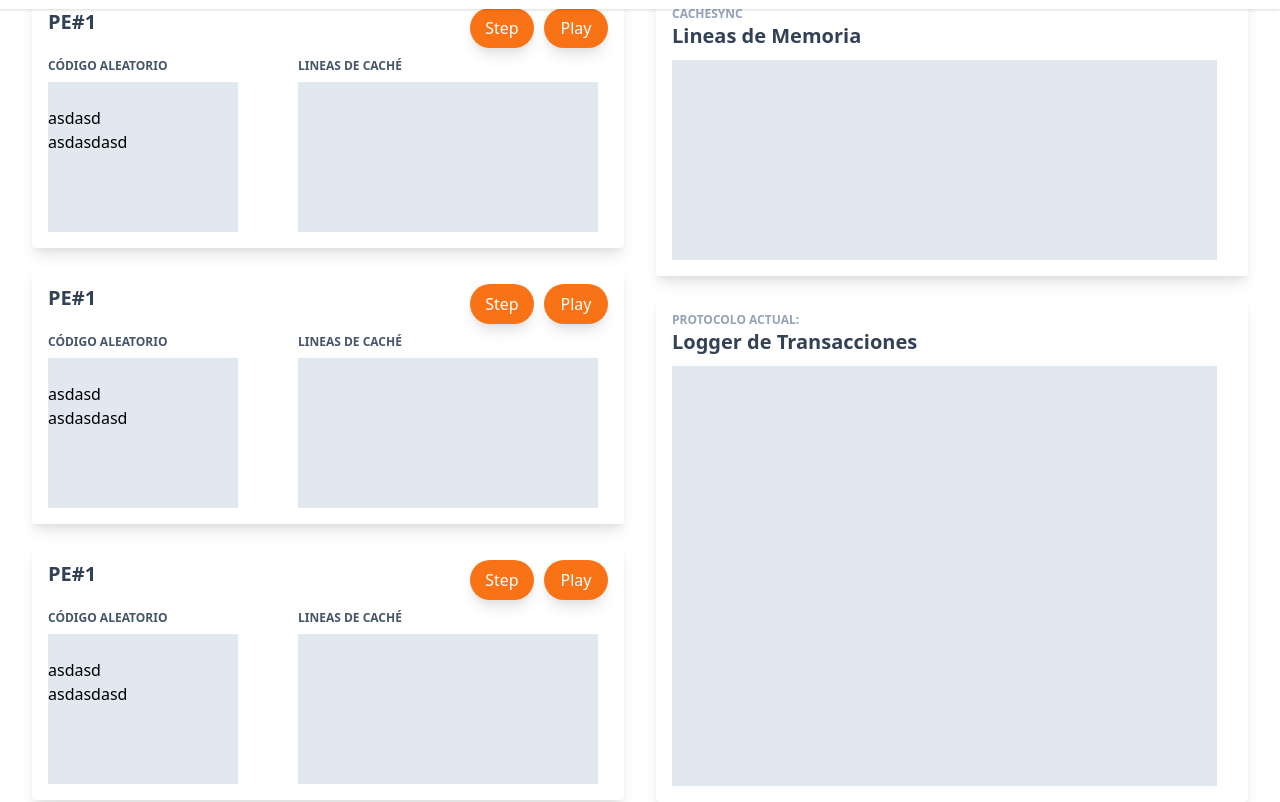
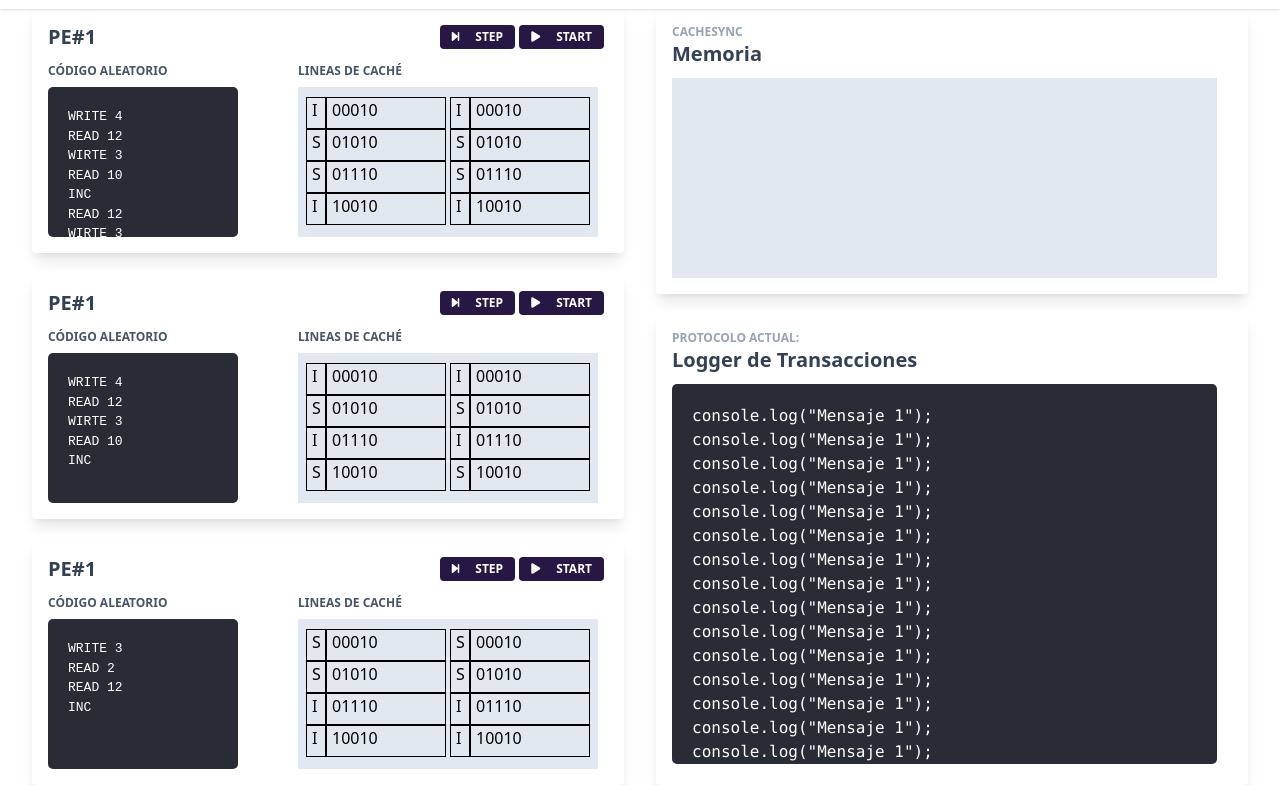
Before and after one commit to ce-itcr/sw-cache-coherence, a React app: page /app/dashboard in a window 1280 px wide. Shown: the part 66-868 px from the top of the page. Built offline with nearby package versions, Linux system fonts and the light colour scheme.

Commit message:
fix: ui changes on dashboard

```diff
--- a/package.json
+++ b/package.json
@@ -10,6 +10,7 @@
     "@testing-library/jest-dom": "^5.17.0",
     "@testing-library/react": "^13.4.0",
     "@testing-library/user-event": "^13.5.0",
+    "axios": "^1.5.1",
     "chart.js": "^2.9.4",
     "react": "^18.2.0",
     "react-dom": "^18.2.0",
--- /dev/null
+++ b/src/common/communication.js
@@ -0,0 +1,5 @@
+import axios from "axios";
+
+export class Communication {
+
+}
--- a/src/components/Cards/CardLines.js
+++ b/src/components/Cards/CardLines.js
@@ -12,7 +12,7 @@ export default function CardLines({
                                 CacheSync
                             </h5>
                             <span className="font-semibold text-xl text-blueGray-700">
-                                Lineas de Memoria
+                                Memoria
                             </span>
                         </div>
                     </div>
--- a/src/components/Cards/CardLogger.js
+++ b/src/components/Cards/CardLogger.js
@@ -1,6 +1,6 @@
 import React from "react";
 
-export default function CardLogger({ protocol
+export default function CardLogger({ protocol, logs
 }) {
     return (
         <>
@@ -9,7 +9,7 @@ export default function CardLogger({ protocol
                     <div className="flex flex-wrap">
                         <div className="relative w-full pr-4 max-w-full flex-grow flex-1">
                             <h5 className="text-blueGray-400 uppercase font-bold text-xs">
-                                Protocolo actual: <b>{protocol}</b>
+                                Protocolo actual: <b style={{color: '#FF6100'}}>{protocol}</b>
                             </h5>
                             <span className="font-semibold text-xl text-blueGray-700">
                                 Logger de Transacciones
@@ -17,8 +17,14 @@ export default function CardLogger({ protocol
                         </div>
                     </div>
                     <div className="flex flex-wrap" style={{ paddingTop: 10 }}>
-                        <div className="bg-blueGray-200" style={{ height: 420, width: 545 }}>
-
+                        <div style={{ height: 385, width: 545 }}>
+                            <div style={{height: 380, width: 545, backgroundColor: '#282c34', color: '#fff', padding: 20, borderRadius: 5, fontFamily: 'monospace', overflow: 'auto'}}>
+                                {logs.map((log, index) => (
+                                    <pre key={index} style={{margin: 0, whiteSpace: 'pre-wrap', wordWrap: 'break-word', lineHeight: 1.5}}>
+                                        <code>{log}</code>
+                                    </pre>
+                                ))}
+                            </div>
                         </div>
                     </div>
                 </div>
--- a/src/components/Cards/CardStats.js
+++ b/src/components/Cards/CardStats.js
@@ -3,10 +3,10 @@ import React from "react";
 export default function CardStats({
   statSubtitle,
   statTitle,
-  statIconColor,
   stepAction,
   playAction,
-  code
+  code,
+  lines
 }) {
   return (
     <>
@@ -22,44 +22,42 @@ export default function CardStats({
               </span>
             </div>
             <div className="relative w-auto pl-4 flex-initial">
-              <div
-                className={
-                  "text-white p-3 text-center inline-flex items-center justify-center w-16 h-10 shadow-lg rounded-full " +
-                  statIconColor
-                }
-                onClick={stepAction}
-                style={{ marginRight: 10 }}
+              <button
+                className="bg-indigo-500 text-white active:bg-indigo-600 text-xs font-bold uppercase px-3 py-1 rounded outline-none focus:outline-none mr-1 mb-1 ease-linear transition-all duration-150"
+                type="button"
+                style={{ backgroundColor: "#271744" }}
               >
+                <i className="fas fa-forward-step text-white mr-4"></i>
                 Step
-              </div>
-              <div
-                className={
-                  "text-white p-3 text-center inline-flex items-center justify-center w-16 h-10 shadow-lg rounded-full " +
-                  statIconColor
-                }
-                onClick={playAction}
+              </button>
+              <button
+                className="bg-indigo-500 text-white active:bg-indigo-600 text-xs font-bold uppercase px-3 py-1 rounded outline-none focus:outline-none mr-1 mb-1 ease-linear transition-all duration-150"
+                type="button"
+                style={{ backgroundColor: "#271744" }}
               >
-                Play
-              </div>
+                <i className="fas fa-play text-white mr-4"></i>
+                Start
+              </button>
+
             </div>
 
           </div>
-          <div className="flex flex-wrap" style={{paddingTop: 10}}>
-            <div className=""  style={{marginLeft: 0}}>
+          <div className="flex flex-wrap" style={{ paddingTop: 10 }}>
+            <div className="" >
               <label
                 className="block uppercase text-blueGray-600 text-xs font-bold mb-2"
                 htmlFor="full-name"
               >
                 Código aleatorio
               </label>
-              <div className="bg-blueGray-200" style={{ height: 150, width: 190 }}>
-                <span style={{ padding: 20, }}>
+              <div style={{ height: 150, width: 190, backgroundColor: '#282c34', color: '#fff', padding: 20, borderRadius: 5, fontFamily: 'monospace', overflow: 'auto' }}>
+                <span>
                   {code.map((line) => <p>{line}</p>)}
                 </span>
               </div>
 
             </div>
-            <div className="" style={{marginLeft: 60}}>
+            <div className="" style={{ marginLeft: 60 }}>
               <label
                 className="block uppercase text-blueGray-600 text-xs font-bold mb-2"
                 htmlFor="full-name"
@@ -67,7 +65,24 @@ export default function CardStats({
                 Lineas de caché
               </label>
               <div className="bg-blueGray-200" style={{ height: 150, width: 300 }}>
-
+                <div className="flex flex-wrap" style={{ justifyContent: 'center', justifySelf: 'center', paddingTop: 8}}>
+                  <span style={{ padding: 2, }}>
+                    {lines.map((line) =>
+                      <div className="flex flex-wrap">
+                        <p style={{ borderColor: '#000', border: 'solid', borderWidth: 0.5, width: 20, height: 32, paddingLeft: 5 }}>{line.key} </p>
+                        <p style={{ borderColor: '#000', border: 'solid', borderWidth: 0.5, width: 120, paddingLeft: 5 }}>{line.value}</p>
+                      </div>
+                    )}
+                  </span>
+                  <span style={{ padding: 2, }}>
+                    {lines.map((line) =>
+                      <div className="flex flex-wrap">
+                        <p style={{ borderColor: '#000', border: 'solid', borderWidth: 0.5, width: 20, height: 32, paddingLeft: 5 }}>{line.key} </p>
+                        <p style={{ borderColor: '#000', border: 'solid', borderWidth: 0.5, width: 120, paddingLeft: 5 }}>{line.value}</p>
+                      </div>
+                    )}
+                  </span>
+                </div>
               </div>
 
             </div>
--- a/src/components/Header/Header.js
+++ b/src/components/Header/Header.js
@@ -13,7 +13,7 @@ export default function Header({ title, onResume, onClose, onDownload }) {
                     style={{ backgroundColor: "#271744" }}
                     onClick={onResume}
                 >
-                    <i className="fas fa-arrow-alt-circle-down"></i> Resumen
+                    <i className="fas fa-chart-simple"></i> Resumen
                 </button>
             </li>)
         }
@@ -37,7 +37,7 @@ export default function Header({ title, onResume, onClose, onDownload }) {
                         style={{ backgroundColor: "#271744" }}
                         onClick={onClose}
                     >
-                        <i className="fas fa-arrow-alt-circle-down"></i> Cerrar
+                        <i className="fas fa-close"></i> Cerrar
                     </button>
                 </li></>)
         }
--- a/src/index.js
+++ b/src/index.js
@@ -3,6 +3,8 @@ import ReactDOM from 'react-dom';
 import { BrowserRouter, Route, Switch, Redirect } from "react-router-dom";
 import App from './routes/App';
 import "./assets/styles/tailwind.css";
+import "@fortawesome/fontawesome-free/css/all.min.css";
+
 
 
 const root = ReactDOM.createRoot(document.getElementById("root"));
--- a/src/pages/dashboard/Dashboard.js
+++ b/src/pages/dashboard/Dashboard.js
@@ -9,6 +9,29 @@ import { useHistory } from "react-router-dom";
 const Dashboard = () => {
 
     const [currentProtocol, setCurrentProtocol] = useState('');
+    const logs = [
+        'console.log("Mensaje 1");',
+        'console.log("Mensaje 1");',
+        'console.log("Mensaje 1");',
+        'console.log("Mensaje 1");',
+        'console.log("Mensaje 1");',
+        'console.log("Mensaje 1");',
+        'console.log("Mensaje 1");',
+        'console.log("Mensaje 1");',
+        'console.log("Mensaje 1");',
+        'console.log("Mensaje 1");',
+        'console.log("Mensaje 1");',
+        'console.log("Mensaje 1");',
+        'console.log("Mensaje 1");',
+        'console.log("Mensaje 1");',
+        'console.log("Mensaje 1");',
+        'console.log("Mensaje 1");',
+        'console.log("Mensaje 1");',
+        'console.log("Mensaje 1");',
+        'console.log("Mensaje 1");',
+        'console.log("Mensaje 1");',
+
+      ];
 
     let history = useHistory();
 
@@ -22,7 +45,7 @@ const Dashboard = () => {
 
     return (
         <>
-            <Header title={'/app/dashboard'} onResume={checkOnResume}/>
+            <Header title={'/app/dashboard'} onResume={checkOnResume} />
 
             <section className="header relative pt-16 items-center flex h-screen max-h-860-px">
 
@@ -32,28 +55,43 @@ const Dashboard = () => {
 
                         <div className="w-full md:w-8/12 lg:w-6/12 xl:w-6/12 px-4">
                             <div className="pt-32 sm:pt-0">
-                                <div style={{paddingTop: 60,paddingBottom: 20}}>
+                                <div style={{ paddingTop: 60, paddingBottom: 20 }}>
                                     <CardStats
                                         statSubtitle=""
                                         statTitle="PE#1"
-                                        statIconColor="bg-orange-500"
-                                        code={['asdasd', 'asdasdasd']}
+                                        code={['WRITE 4', 'READ 12', 'WIRTE 3', 'READ 10', 'INC', 'READ 12', 'WIRTE 3', 'READ 10', 'INC']}
+                                        lines={[
+                                            { key: 'I', value: '00010' },
+                                            { key: 'S', value: '01010' },
+                                            { key: 'S', value: '01110' },
+                                            { key: 'I', value: '10010' }
+                                        ]}
                                     />
                                 </div>
-                                <div style={{paddingBottom: 20}}>
+                                <div style={{ paddingBottom: 20 }}>
                                     <CardStats
                                         statSubtitle=""
                                         statTitle="PE#1"
-                                        statIconColor="bg-orange-500"
-                                        code={['asdasd', 'asdasdasd']}
+                                        code={['WRITE 4', 'READ 12', 'WIRTE 3', 'READ 10', 'INC']}
+                                        lines={[
+                                            { key: 'I', value: '00010' },
+                                            { key: 'S', value: '01010' },
+                                            { key: 'I', value: '01110' },
+                                            { key: 'S', value: '10010' }
+                                        ]}
                                     />
                                 </div>
                                 <div>
                                     <CardStats
                                         statSubtitle=""
                                         statTitle="PE#1"
-                                        statIconColor="bg-orange-500"
-                                        code={['asdasd', 'asdasdasd']}
+                                        code={['WRITE 3', 'READ 2', 'READ 12', 'INC']}
+                                        lines={[
+                                            { key: 'S', value: '00010' },
+                                            { key: 'S', value: '01010' },
+                                            { key: 'I', value: '01110' },
+                                            { key: 'I', value: '10010' }
+                                        ]}
                                     />
                                 </div>
 
@@ -62,11 +100,11 @@ const Dashboard = () => {
 
                         <div className="w-full md:w-8/12 lg:w-6/12 xl:w-6/12 px-4">
                             <div className="pt-32 sm:pt-0">
-                                <div style={{paddingTop: 60,paddingBottom: 20}}>
+                                <div style={{ paddingTop: 60, paddingBottom: 20 }}>
                                     <CardLines />
                                 </div>
                                 <div>
-                                    <CardLogger statIconColor="bg-orange-500" protocol={currentProtocol}/>
+                                    <CardLogger logs={logs} protocol={currentProtocol} />
                                 </div>
 
                             </div>
--- a/src/pages/selector/Selector.js
+++ b/src/pages/selector/Selector.js
@@ -35,7 +35,7 @@ const Selector = () => {
                 </h2>
                 <p className="mt-4 text-lg leading-relaxed text-blueGray-500">
                   Cache Sync tiene como objetivo analizar el rendimiento de los modelos de coherencia de caché MOESI y MESI en diversas situaciones,
-                  centrándose en instrucciones particulares.
+                  centrándose en instrucciones particulares (READ, WRITE, INC).
                 </p>
                 <p className="mt-4 text-lg leading-relaxed text-blueGray-500">
                   Para obtener información detallada sobre estas especificaciones,
@@ -100,7 +100,7 @@ const Selector = () => {
                               onChange={onChangeLastCode}
                             />
                             <span className="ml-2 text-sm font-semibold text-blueGray-600">
-                              Usar código anterior
+                              Usar código generado anteriormente
                             </span>
                           </div>
 
@@ -112,7 +112,7 @@ const Selector = () => {
                               style={{ backgroundColor: "#271744" }}
                               onClick={startProcess}
                             >
-                              Iniciar Proceso
+                              Seleccionar
                             </button>
                           </div>
                         </div>
```
Also changed, not shown: public/index.html (+1 -1 lines), 1 other file.
